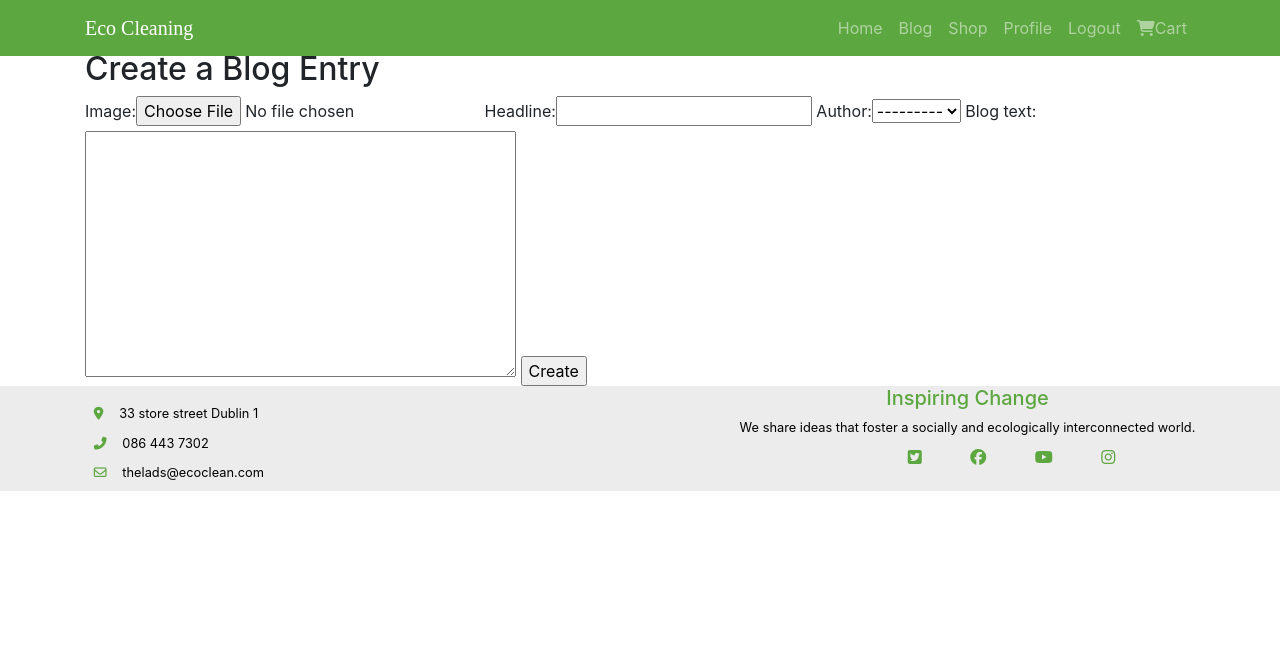
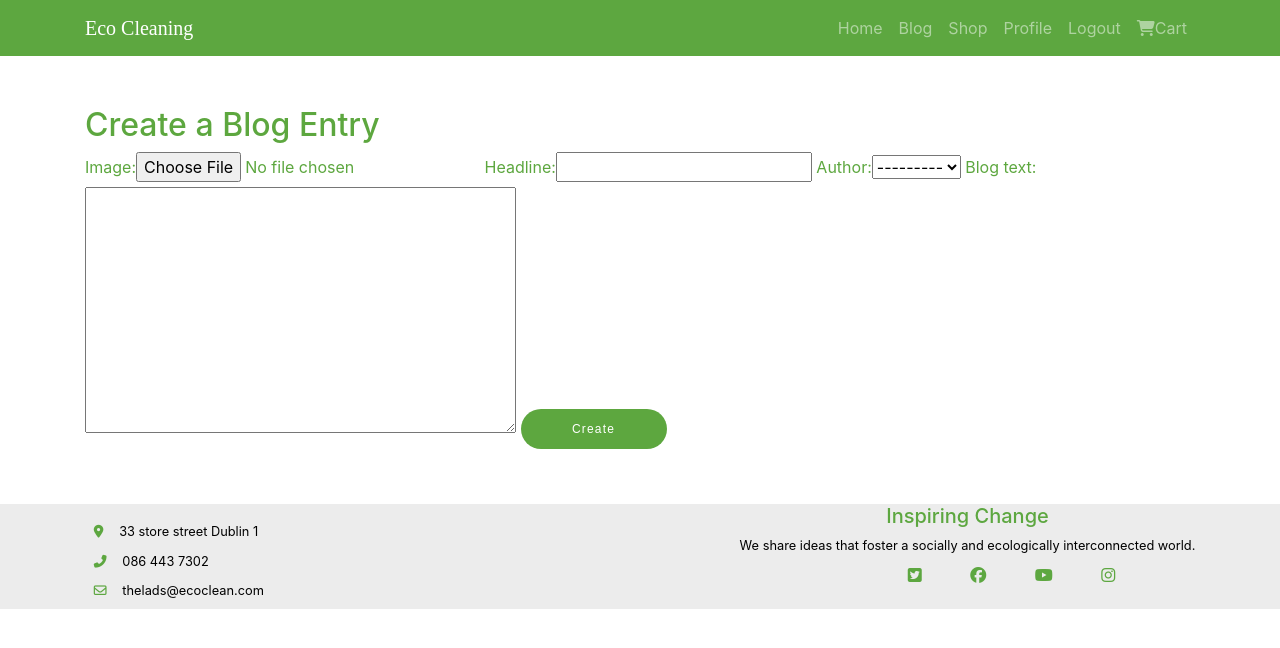
Before and after one commit to Neilfoster/eco-commerce, a Django app: page /blog/create/ in a window 1280 px wide. Shown: the top 648 px of the page. Run offline with Django 3.2, Linux system fonts and the light colour scheme; the visitor is signed in with stand-in values (Sample User, id 1); data comes from the database, SQL or seed files in the repository; some libraries are stand-ins or nearby versions.

Commit message:
Added stylings to create blog form

```diff
--- a/blog/templates/blog/create_blog.html
+++ b/blog/templates/blog/create_blog.html
@@ -3,11 +3,11 @@
 
 {% block content %}
 <div class="create_blog">
-    <h2>Create a Blog Entry</h2>
+    <h2 id="blog-head">Create a Blog Entry</h2>
     <form class="blog-form" action="{% url 'create_blog' %}" method="post" enctype="multipart/form-data">
 {% csrf_token %}
 {{ form | as_bootstrap }}
-        <input type="submit" value="Create">
+        <input class="cstm-btn blog-btn" type="submit" value="Create">
     </form>
 </div>
 
--- a/static/css/custom.css
+++ b/static/css/custom.css
@@ -141,6 +141,16 @@ body {
 .blog-btn {
     margin:auto;
     margin-bottom:5%;
+}
+
+#blog-head {
+    color:#5da73f;
+    margin-top:5%;
+
+}
+
+.blog-form {
+    color:#5da73f;
 }
 
 /*--------- Checkout + Cart  ------*/
```
